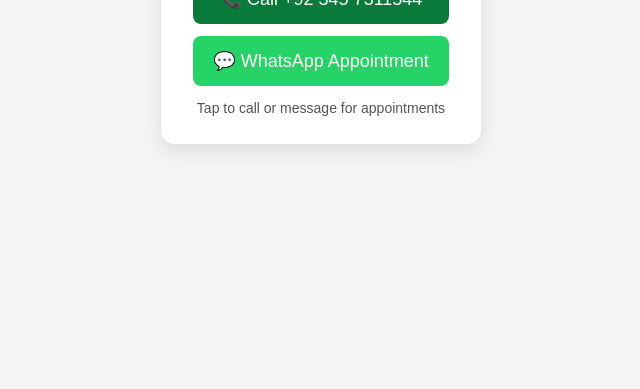
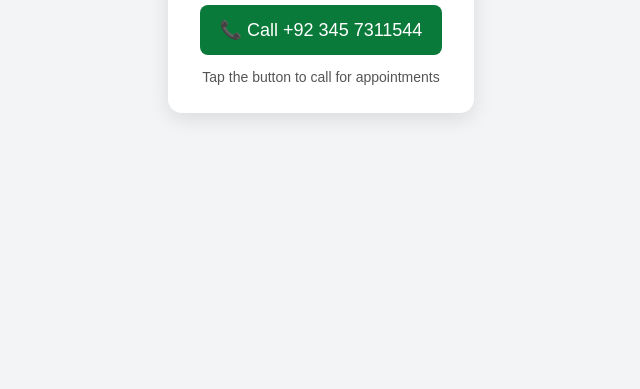
Before and after one commit to ahsan-500mbps/call-darul-shifa, a plain HTML site: page index.html in a window 1280 px wide. Shown: the part 411-800 px from the top of the page, without its empty margins (319-959 px from the left). Drawn offline with Linux system fonts and the light colour scheme.

Commit message:
Update index.html

```diff
--- a/index.html
+++ b/index.html
@@ -46,7 +46,6 @@
       font-size: 18px;
     }
     .call-btn { background: #0a7a3a; }
-    .wa-btn { background: #25D366; }
     .muted {
       margin-top: 14px;
       font-size: 14px;
@@ -62,9 +61,8 @@
     <h2>Prof. Dr. Tariq Abbas</h2>
 
     <a class="btn call-btn" href="tel:+923457311544">📞 Call +92 345 7311544</a>
-    <a class="btn wa-btn" href="https://wa.me/923457311544">💬 WhatsApp Appointment</a>
 
-    <div class="muted">Tap to call or message for appointments</div>
+    <div class="muted">Tap the button to call for appointments</div>
   </div>
 </body>
 </html>
```
